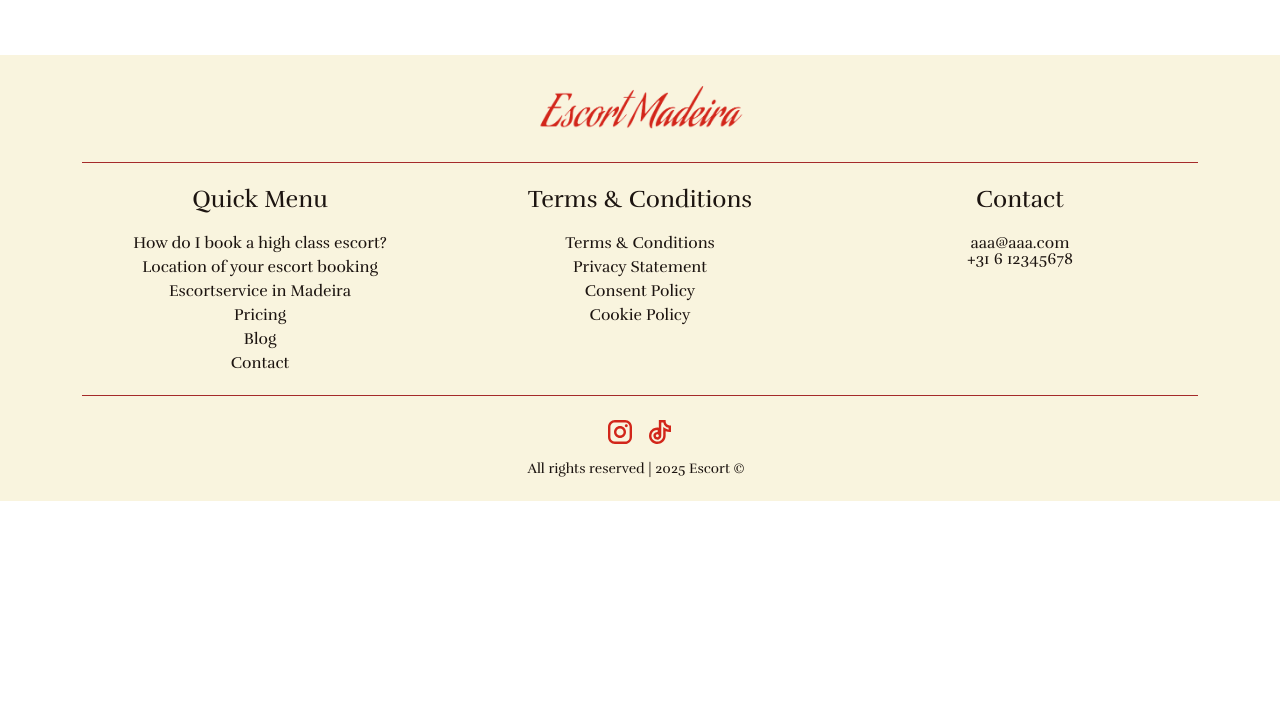
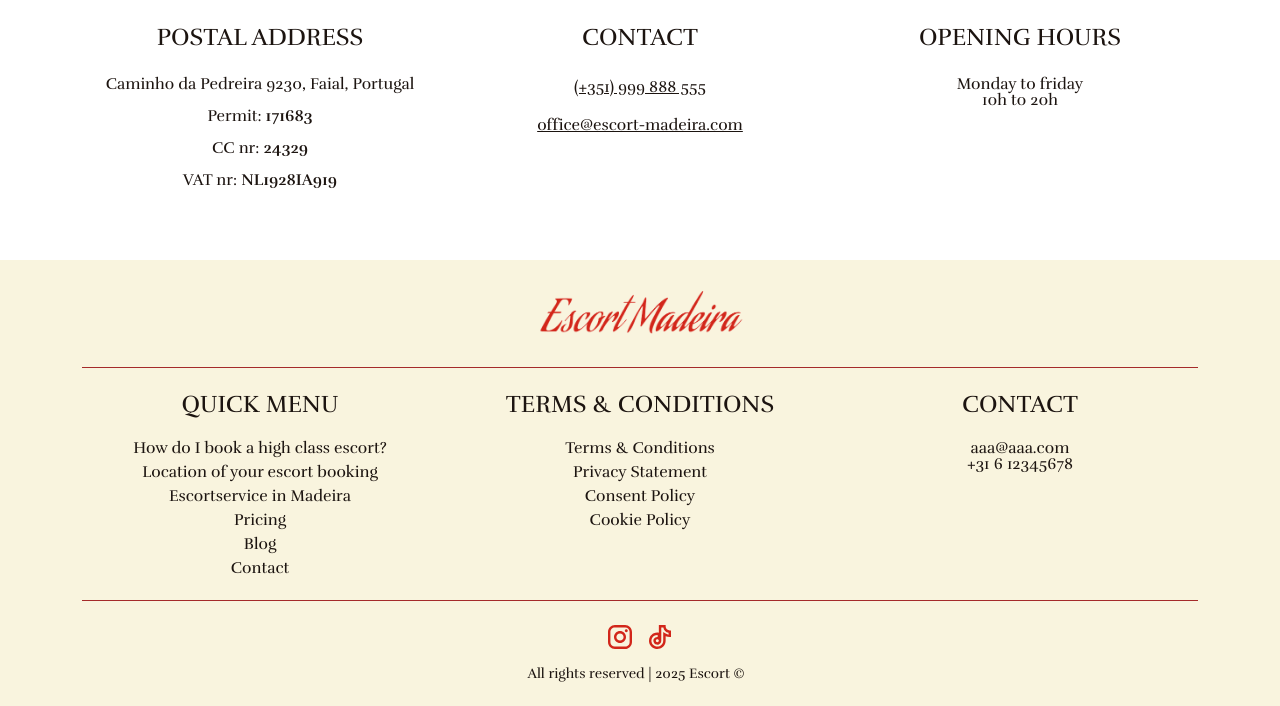
Before and after one commit to CBinnii/excortMadeira, a PHP site: page /contact.html in a window 1280 px wide. Shown: the part 1117-1823 px from the top of the page. Before the commit the page ends 1618 px from the top, so only its background shows below. Run offline with PHP 8.4, Linux system fonts and the light colour scheme; some web fonts are replaced.

Commit message:
Contact page adjustments

```diff
--- a/contact.html
+++ b/contact.html
@@ -108,7 +108,7 @@
                                 <div class="overlay white"></div>
                                 <div class="container">
                                     <div class="banner-text">
-                                        <h1>Contact</h1>
+                                        <h1>Contact us</h1>
                                     </div>
                                 </div>
                             </div>
@@ -123,6 +123,13 @@
             <div class="section-contact">
                 <div class="container">
                     <div class="row">
+                        <div class="col-md-6">
+                            <div class="video-contact">
+                                <video class="background-video" autoplay loop muted>
+                                    <source src="./videos/Video-Escort-1.mp4" type="video/mp4">
+                                </video>
+                            </div>
+                        </div>
                         <div class="col-md-6">
                             <form action="">
                                 <div class="mb-3">
@@ -151,12 +158,27 @@
                                 </div>
                             </form>
                         </div>
-                        <div class="col-md-6">
-                            <div class="video-contact">
-                                <video class="background-video" autoplay loop muted>
-                                    <source src="./videos/Video-Escort-1.mp4" type="video/mp4">
-                                </video>
-                            </div>
+					</div>
+
+                    <div class="row mt-4 contact">
+                        <div class="col-sm-4">
+                            <h3 class="text-uppercase">Postal address</h3>
+                            <p>Caminho da Pedreira 9230, Faial, Portugal</p>
+                            <p>Permit: <b>171683</b></p>
+                            <p>CC nr: <b>24329</b></p>
+                            <p>VAT nr: <b>NL1928IA919</b></p>
+                        </div>
+
+                        <div class="col-sm-4">
+                            <h3 class="text-uppercase">Contact</h3>
+                            <p><a target="_blank" href="tel:+351999888555">(+351) 999 888 555</a></p>
+                            <p><a target="_blank" href="mailto:office@escort-madeira.com?subject=Contact via website&body=Hello">office@escort-madeira.com</a>
+                            </p>
+                        </div>
+
+                        <div class="col-sm-4">
+                            <h3 class="text-uppercase">Opening hours</h3>
+                            <p>Monday to friday <br />10h to 20h</p>
                         </div>
                     </div>
                 </div>
--- a/index.html
+++ b/index.html
@@ -238,7 +238,7 @@
                         <div class="swiper-button-prev swiper-button-prev-top-escorts"></div>
                     </div>
 
-                    <div class="d-flex justify-content-center">
+                    <div class="d-flex justify-content-center mt-30">
                         <a href="#" class="button bold white">
                             See all escorts
                         </a>
--- a/sass/_contact.scss
+++ b/sass/_contact.scss
@@ -25,5 +25,33 @@
                 }
             }
         }
+
+        .contact {
+            h3 {
+                font-size: 24px;
+                color: var(--text-color);
+                margin-bottom: 24px;
+                text-align: center;
+            }
+
+            p {
+                font-size: 16px;
+                color: var(--text-color);
+                margin-bottom: 16px;
+                text-align: center;
+            }
+
+            a {
+                font-size: 16px;
+                color: var(--text-color);
+                text-align: center;
+                line-height: 1.4;
+                transition: 0.3s;
+
+                &:hover {
+                    color: var(--link-hover-color);
+                }
+            }
+        }
     }
 }
--- a/sass/_footer.scss
+++ b/sass/_footer.scss
@@ -17,11 +17,16 @@
             color: #1c1410;
             margin-bottom: 24px;
             text-align: center;
+            text-transform: uppercase;
         }
 
         .footer-menu, .footer-terms, .footer-contact {
             font-family: 'Rufina', Verdana, Geneva, Tahoma, sans-serif;
             text-align: center ;
+
+            @media screen and (max-width: 767px) {
+                margin-bottom: 24px;
+            }
 
             h4 {
                 font: normal normal normal 18px 'Rufina';
@@ -34,6 +39,10 @@
             list-style: none;
             padding: 0;
             margin: 0;
+
+            @media screen and (max-width: 767px) {
+                margin-bottom: 24px;
+            }
 
             li {
                 a {
--- a/sass/style.scss
+++ b/sass/style.scss
@@ -71,6 +71,14 @@ body {
     }
 }
 
+.mt-30 {
+    margin-top: 30px !important;
+
+    @media screen and (max-width: 767px) {
+        margin-top: 24px !important;
+    }
+}
+
 .mb-30 {
     margin-bottom: 30px !important;
 
```
Also changed, not shown: css/style.css, 1 other file.
